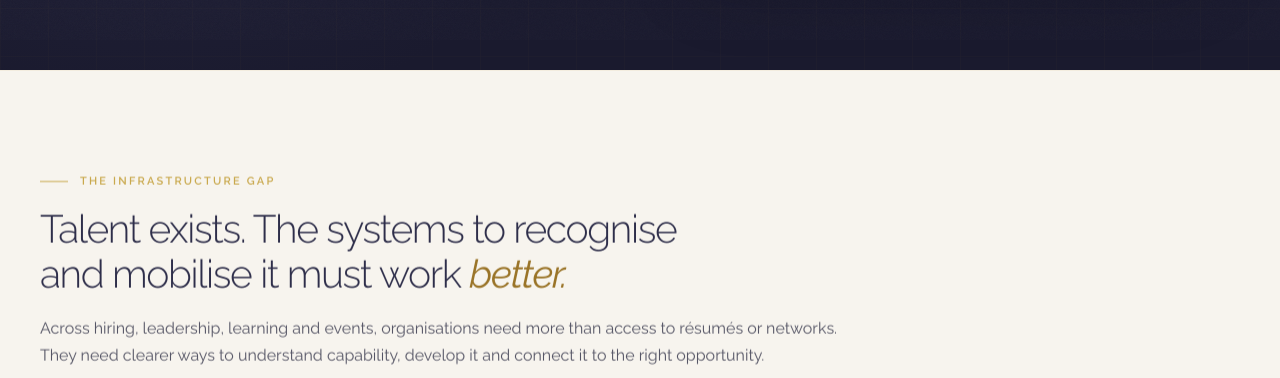
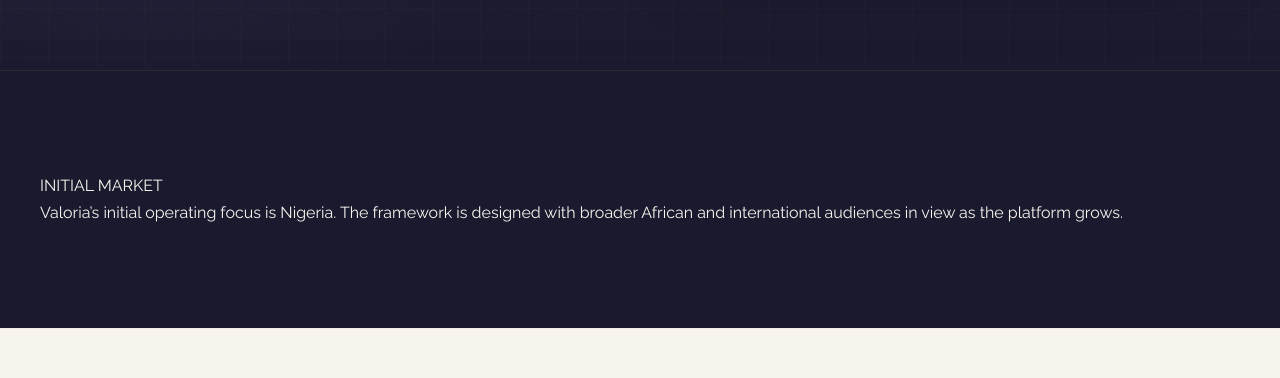
Before and after one commit to riverwayse-sudo/valoria-site, a Next.js app: page / in a window 1280 px wide. Shown: the part 760-1138 px from the top of the page. Built offline with nearby package versions, Linux system fonts and the light colour scheme; no server answers.

Commit message:
Clarify Nigeria-first operating focus on the homepage

```diff
--- a/src/app/page.jsx
+++ b/src/app/page.jsx
@@ -14,7 +14,7 @@ export const revalidate = 0
 
 export const metadata = {
   title: 'Valoria Institute — Worth, Built.',
-  openGraph: { title: 'Valoria Institute — Worth, Built.', description: 'Assess professional capability, build a credible professional profile and discover opportunities through Valoria’s capability-led marketplace.', url: 'https://valoriainstitute.com/' },
+  openGraph: { title: 'Valoria Institute — Worth, Built.', description: 'Starting in Nigeria, Valoria helps professionals understand capability, build credible profiles and discover relevant opportunities through a capability-led marketplace.', url: 'https://valoriainstitute.com/' },
   twitter: { card: 'summary_large_image', title: 'Valoria Institute — Worth, Built.' },
   description: 'Assess professional capability, build a credible professional profile and discover opportunities through Valoria’s capability-led marketplace.',
   alternates: { canonical: 'https://valoriainstitute.com/' },
@@ -93,6 +93,12 @@ export default function HomePage() {
       <ParallaxController rootSelector="#main-content" />
       <main id="main-content" className="home-redesign-root">
         <HeroSlider />
+        <section className="home-market-scope" aria-label="Initial market focus">
+          <div className="container">
+            <span>INITIAL MARKET</span>
+            <p>Valoria’s initial operating focus is Nigeria. The framework is designed with broader African and international audiences in view as the platform grows.</p>
+          </div>
+        </section>
 
         <section className="home-institutional-case" aria-labelledby="institutional-case-title">
           <div className="container">
```
